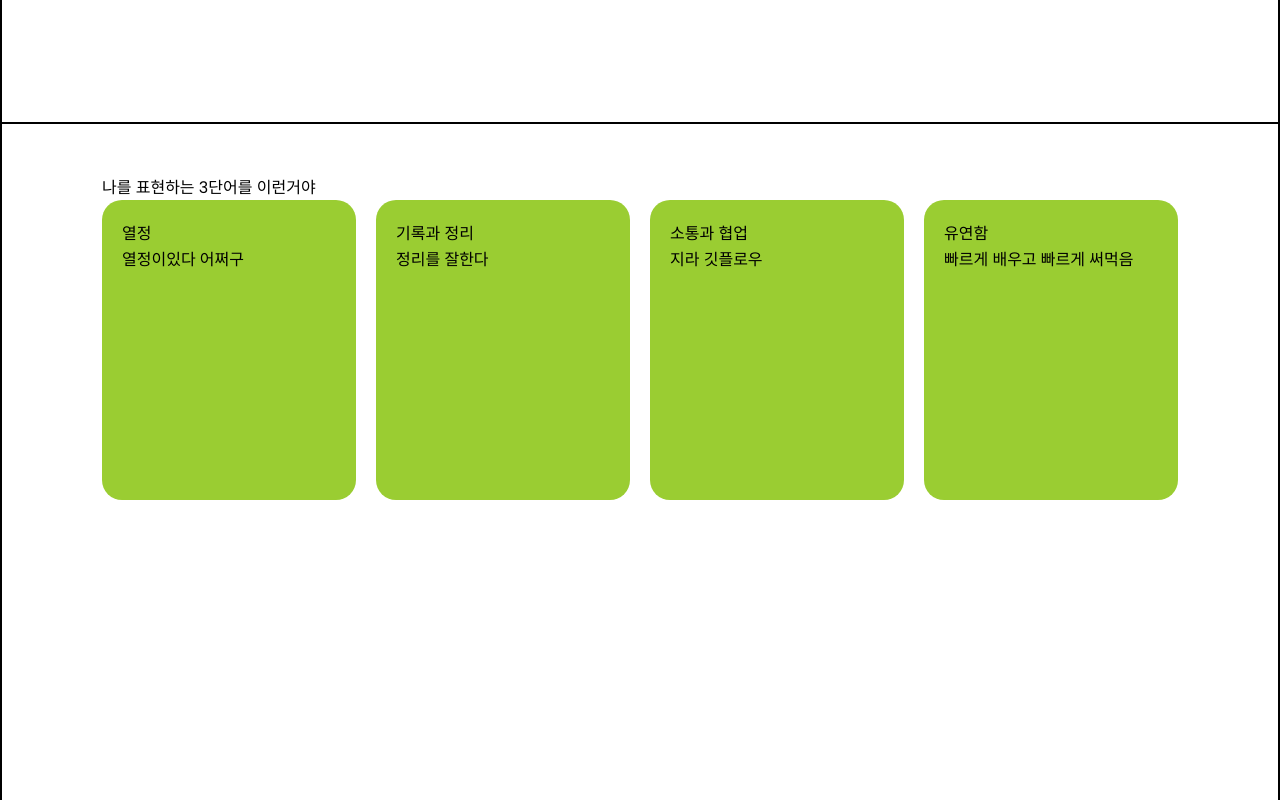
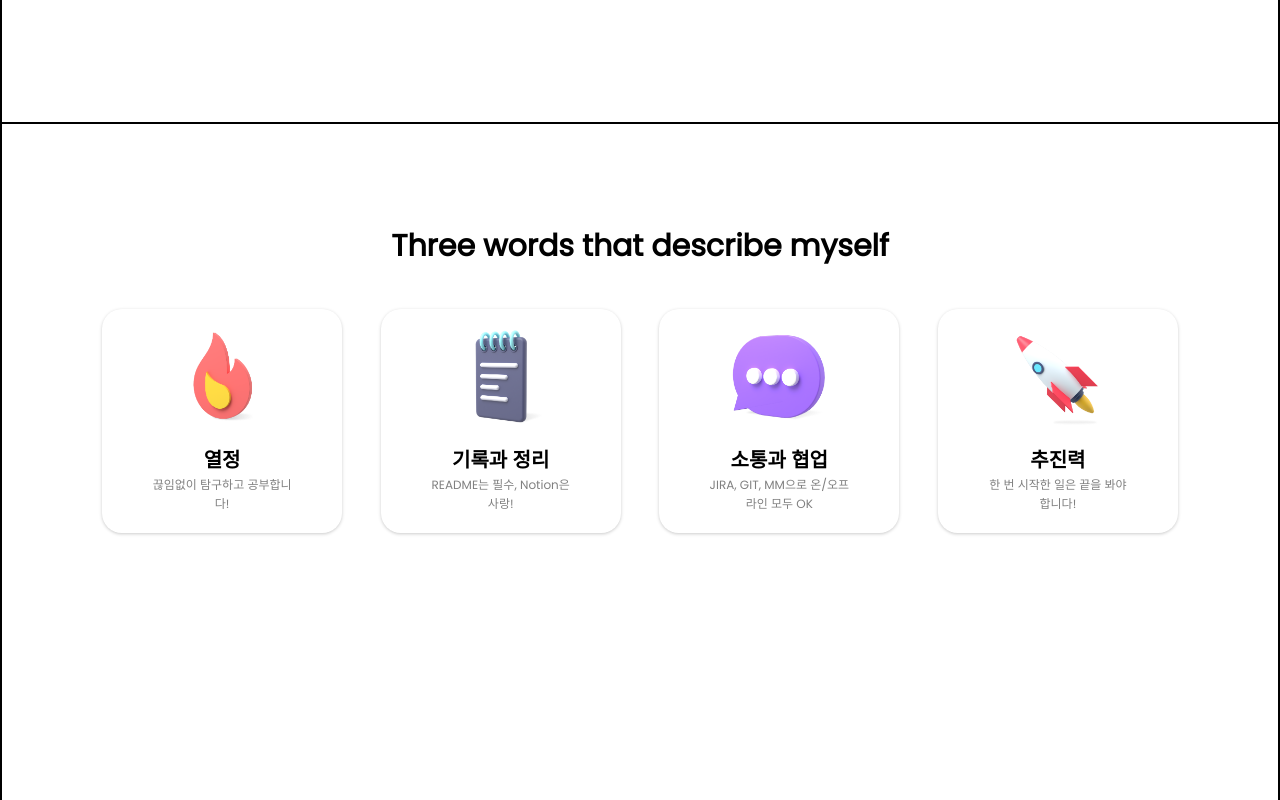
Before and after one commit to parkjisu6239/2021_Portfolio, a Next.js app: page / in a window 1280 px wide. Shown: the part 680-1480 px from the top of the page. Built offline with nearby package versions, Linux system fonts and the light colour scheme.

Commit message:
feat: Update concept section
컨셉 디자인 수정, 클릭 시 상세 내용 하단에 표시

```diff
--- a/components/home/concept/Concept.js
+++ b/components/home/concept/Concept.js
@@ -1,39 +1,31 @@
+import { useState } from 'react'
 import styles from './Concept.module.css'
 import ConceptItem from './ConceptItem'
 
 export default function Concept() {
-    const conceptList = [
-        {
-            title: '열정',
-            content: '열정이있다 어쩌구'
-        },
-        {
-            title: '기록과 정리',
-            content: '정리를 잘한다'
-        },
-        {
-            title: '소통과 협업',
-            content: '지라 깃플로우'
-        },
-        {
-            title: '유연함',
-            content: '빠르게 배우고 빠르게 써먹음'
-        }
-    ]
+    const conceptList = require('../../../public/data/concept.json')
+    const [ selectedItem, setSelectedItem ] = useState(null);
+
+    function clickItem(item) {
+        setSelectedItem(item)
+    }
 
     function renderConcpet() {
         return conceptList.map( ele => {
             return (
-                <ConceptItem item={ele} key={ ele.title }/>
+                <ConceptItem selectedItem={selectedItem} clickItem={clickItem} item={ele} key={ ele.title }/>
             )
         })
     }
 
     return (
         <article className={ styles.concept }>
-            나를 표현하는 3단어를 이런거야
+            <div className={ styles.title }>Three words that describe myself</div>
             <div className={ styles.conceptList }>
                 { renderConcpet() }
+            </div>
+            <div>
+                { selectedItem && selectedItem.description }
             </div>
         </article>
     )
--- a/components/home/concept/Concept.module.css
+++ b/components/home/concept/Concept.module.css
@@ -1,9 +1,18 @@
 .concept {
-    padding: 50px 100px;
+    display: flex;
+    flex-direction: column;
+    gap: 40px;
+    padding: 100px;
 }
 
 .conceptList {
     display: flex;
     justify-content: space-between;
-    gap: 20px;
+    gap: 3vw;
 }
+
+.title {
+    text-align: center;
+    font-weight: 900;
+    font-size: 30px;
+}
--- a/components/home/concept/ConceptItem.js
+++ b/components/home/concept/ConceptItem.js
@@ -1,10 +1,31 @@
+import Image from 'next/image'
+import Fire from '../../../public/image/concept/Fire_perspective_matte_s.png'
+import Note from '../../../public/image/concept/Notebook_perspective_matte_s.png'
+import Commet from '../../../public/image/concept/Comment_perspective_matte_s.png'
+import Rocket from '../../../public/image/concept/Rocket_perspective_matte_s.png'
 import styles from './ConceptItem.module.css'
+import classNames from 'classnames';
 
-export default function ConceptItem({ item }) {
+export default function ConceptItem({ item, clickItem, selectedItem }) {
+    function renderImage(){
+        if (item.image === "Fire") {
+            return <Image layout="intrinsic" src={ Fire } alt="Picture of the author" />
+        } else if (item.image === 'Note') {
+            return <Image src={ Note } alt="Picture of the author" />
+        } else if (item.image === 'Commet') {
+            return <Image src={ Commet } alt="Picture of the author" />
+        } else if (item.image === 'Rocket') {
+            return <Image src={ Rocket } alt="Picture of the author" />
+        }
+    }
+
     return (
-        <div className={ styles.conceptitem }>
-            <div className={ styles.title }>{ item.title }</div>
-            <div className={ styles.content }>{ item.content }</div>
+        <div onClick={() => clickItem(item)} className={classNames({[styles.conceptitem]: true, [styles.active]: selectedItem === item})}>
+            <div className={ styles.image }>{ renderImage() }</div>
+            <div>
+                <div className={ styles.title }>{ item.title }</div>
+                <div className={ styles.subtitle }>{ item.subtitle }</div>
+            </div>
         </div>
     )
 }
--- a/components/home/concept/ConceptItem.module.css
+++ b/components/home/concept/ConceptItem.module.css
@@ -1,9 +1,37 @@
 .conceptitem {
-    width: 100%;
-    height: 300px;
     display: flex;
     flex-direction: column;
+    justify-content: center;
+    align-items: center;
+    text-align: center;
+    gap: 10px;
+    width: 100%;
     border-radius: 20px;
-    padding: 20px;
-    background-color: yellowgreen;
+    padding: 20px 50px;
+    cursor: pointer;
+    box-shadow: rgba(0, 0, 0, 0.1) 0px 1px 3px 1px, rgba(0, 0, 0, 0.06) 0px 1px 2px 0px;
 }
+
+.conceptitem:hover {
+    background-color: rgb(217, 243, 235);
+    box-shadow: rgb(152, 199, 185) 3px 3px 6px 0px inset, rgba(217, 243, 235, 0.5) -3px -3px 6px 1px inset;
+}
+
+.title {
+    font-weight: 700;
+    font-size: 20px;
+}
+
+.subtitle {
+    font-size: 12px;
+    color: grey;
+}
+
+.image {
+    width: 70%;
+}
+
+.active {
+    background-color: rgb(217, 243, 235);
+    box-shadow: rgb(152, 199, 185) 3px 3px 6px 0px inset, rgba(217, 243, 235, 0.5) -3px -3px 6px 1px inset;
+}
```
